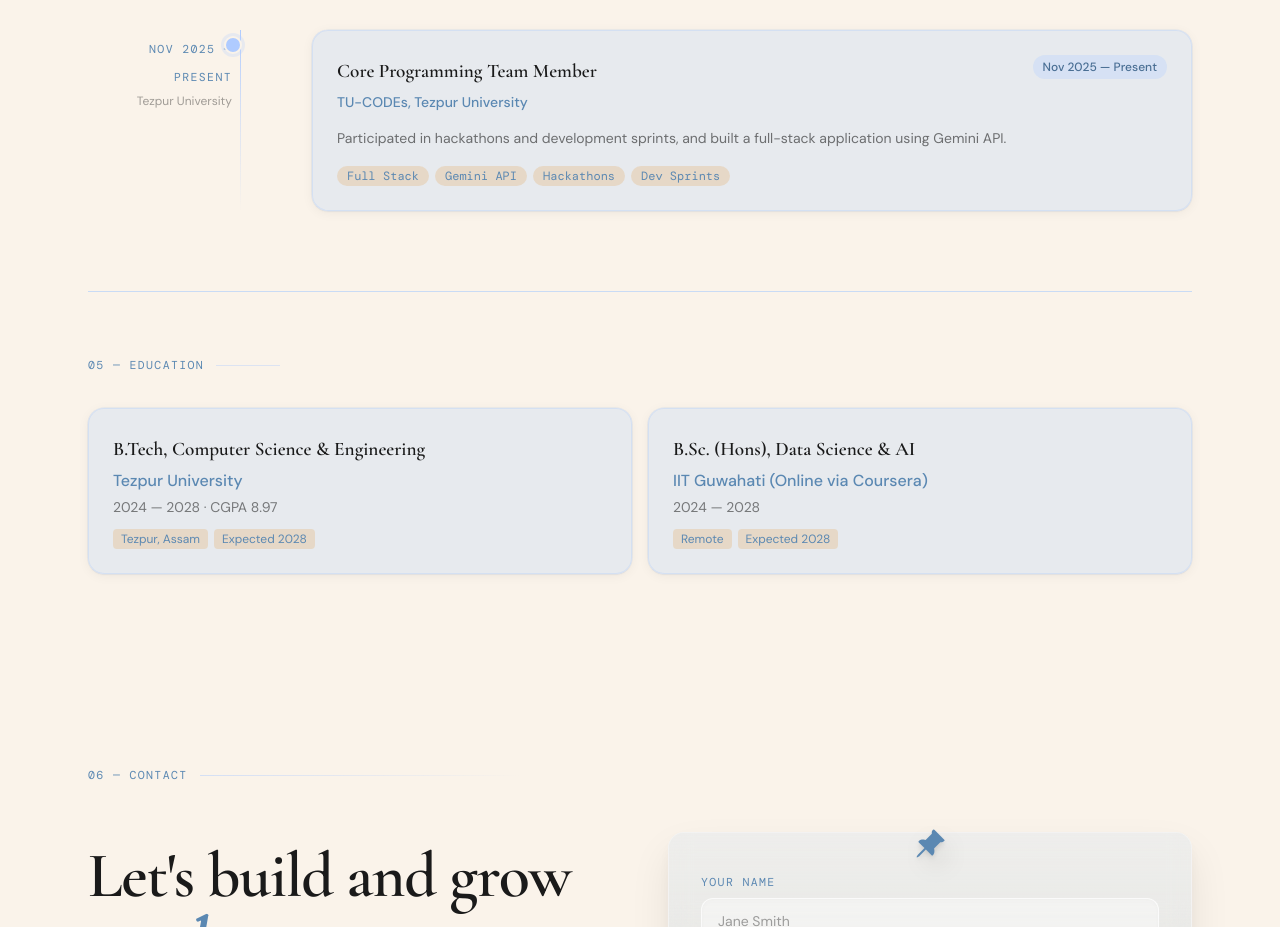
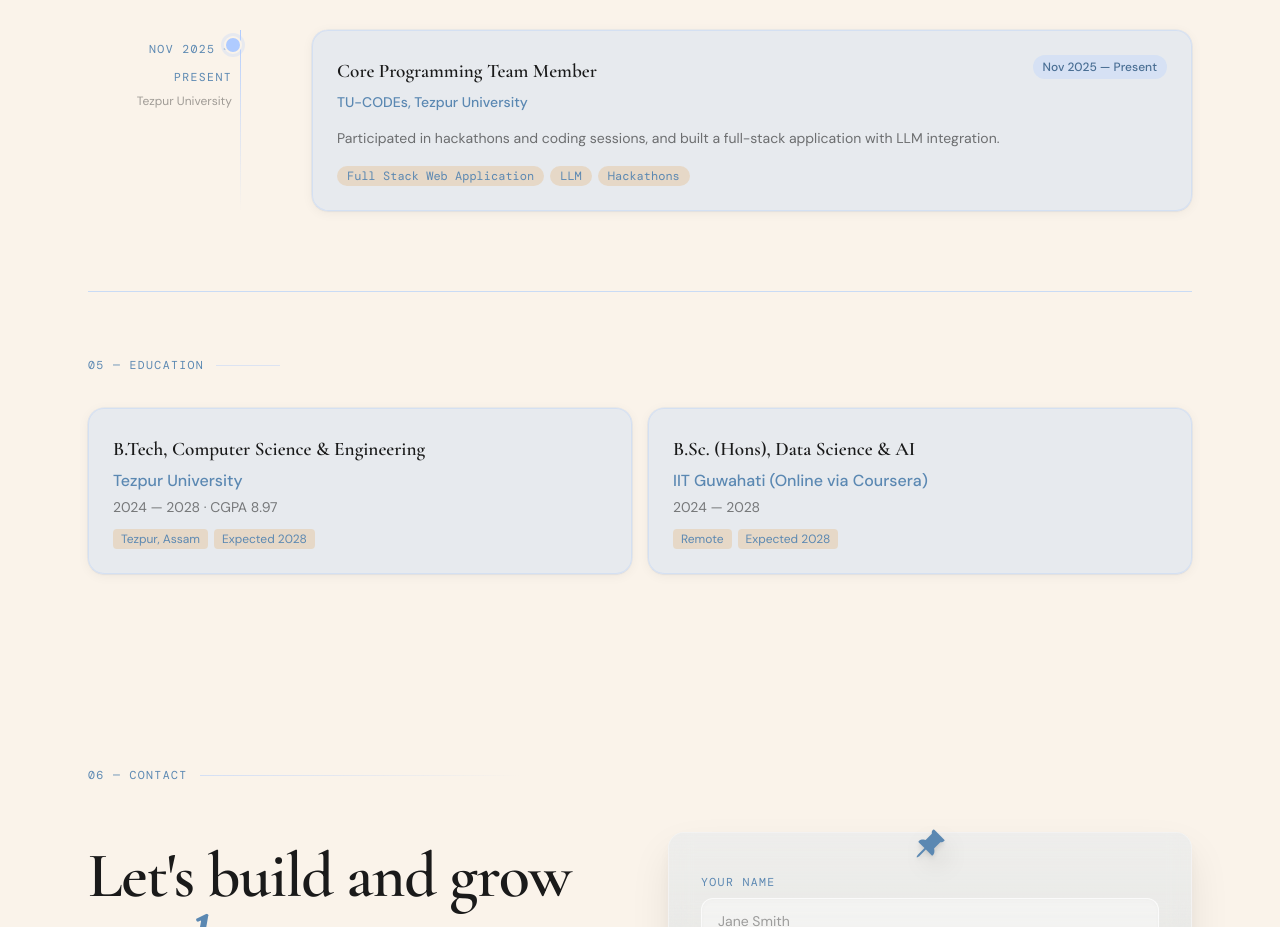
Before and after one commit to ashlesha-sarma/portfolio, a Next.js app: page / in a window 1280 px wide. Shown: the part 3660-4587 px from the top of the page. Built offline with nearby package versions, Linux system fonts and the light colour scheme; a web font is replaced by a local one.

Commit message:
edited experience section info

```diff
--- a/components/sections/Experience.tsx
+++ b/components/sections/Experience.tsx
@@ -8,8 +8,8 @@ const jobs = [
     role: "Core Programming Team Member",
     period: "Nov 2025 — Present",
     location: "Tezpur University",
-    desc: "Participated in hackathons and development sprints, and built a full-stack application using Gemini API.",
-    tags: ["Full Stack", "Gemini API", "Hackathons", "Dev Sprints"],
+    desc: "Participated in hackathons and coding sessions, and built a full-stack application with LLM integration.",
+    tags: ["Full Stack Web Application", "LLM", "Hackathons"],
     accent: "#AFCBFF",
   },
 ];
```
